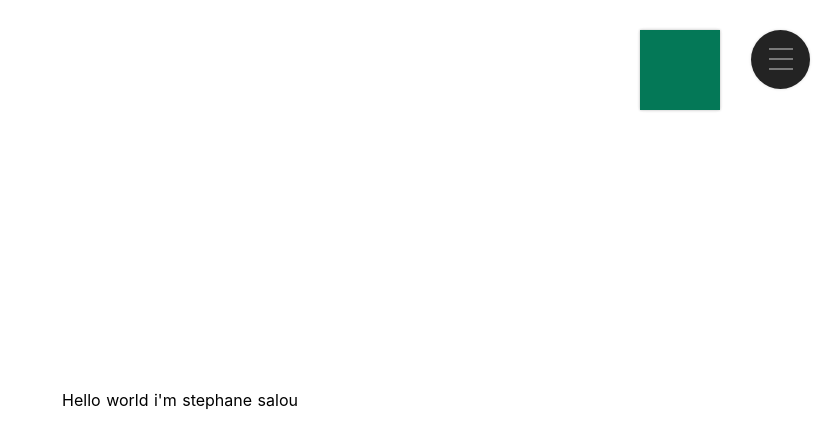
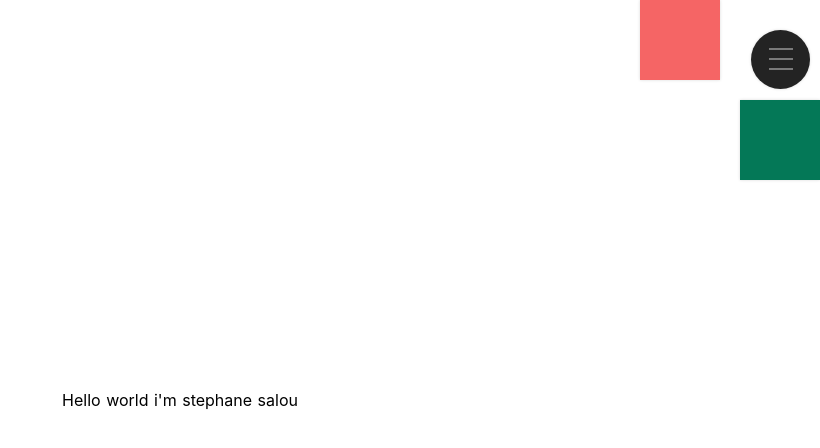
Before and after one commit to stephsalou/stephsalou, a Nuxt app: page / in a window 1280 px wide. Shown: the top 448 px of the page, without its empty margins (460-1280 px from the left). Built offline with nearby package versions, Linux system fonts and the light colour scheme.

Commit message:
--- Auto-Git Commit ---

```diff
--- a/components/mobile/top-bar/top-bar.scss
+++ b/components/mobile/top-bar/top-bar.scss
@@ -22,7 +22,7 @@
 }
 .vertical-section {
   right: 100px;
-  top: 30px;
+  top: 0px;
   bottom: auto;
   position: fixed;
   padding: 10px;
@@ -31,8 +31,8 @@
 }
 
 .horizontal-section {
-  right: 100px;
-  top: 30px;
+  right: 0px;
+  top: 100px;
   bottom: auto;
   position: fixed;
   padding: 10px;
```
Also changed, not shown: .autogit/logs/log-15-0-2021-17-4-2.txt (added).
